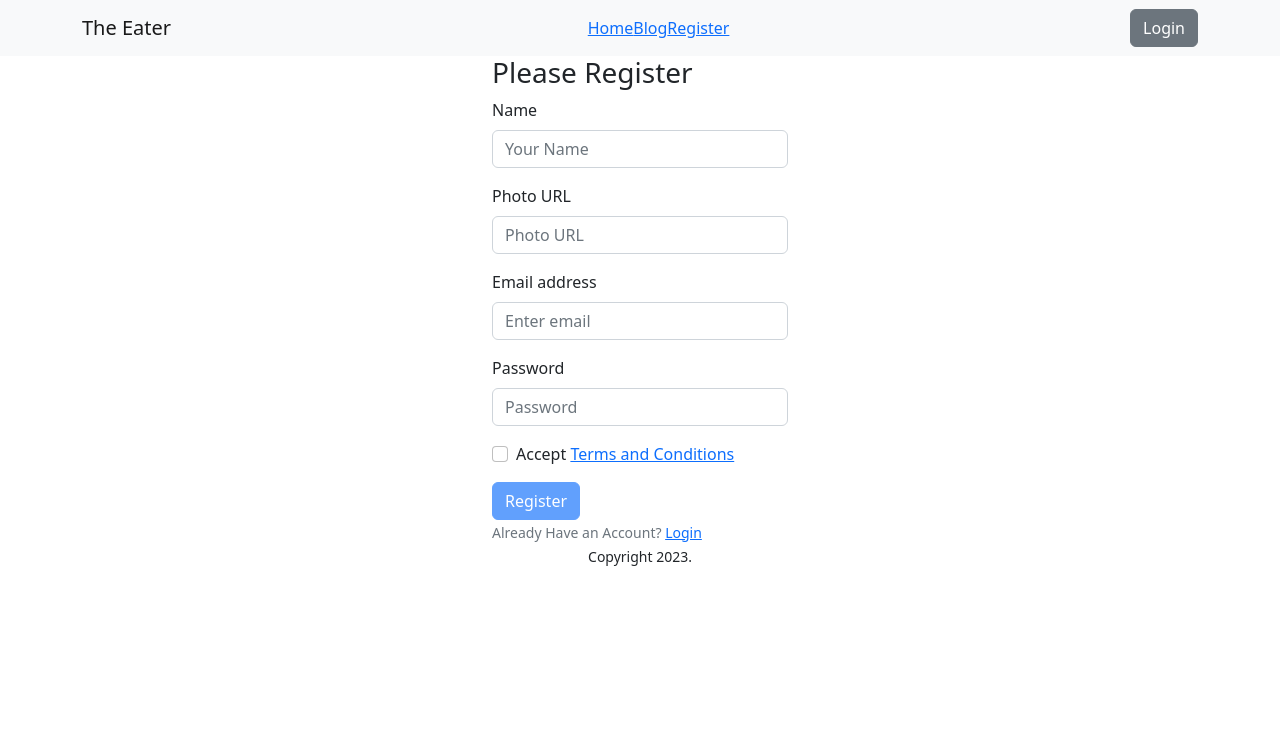
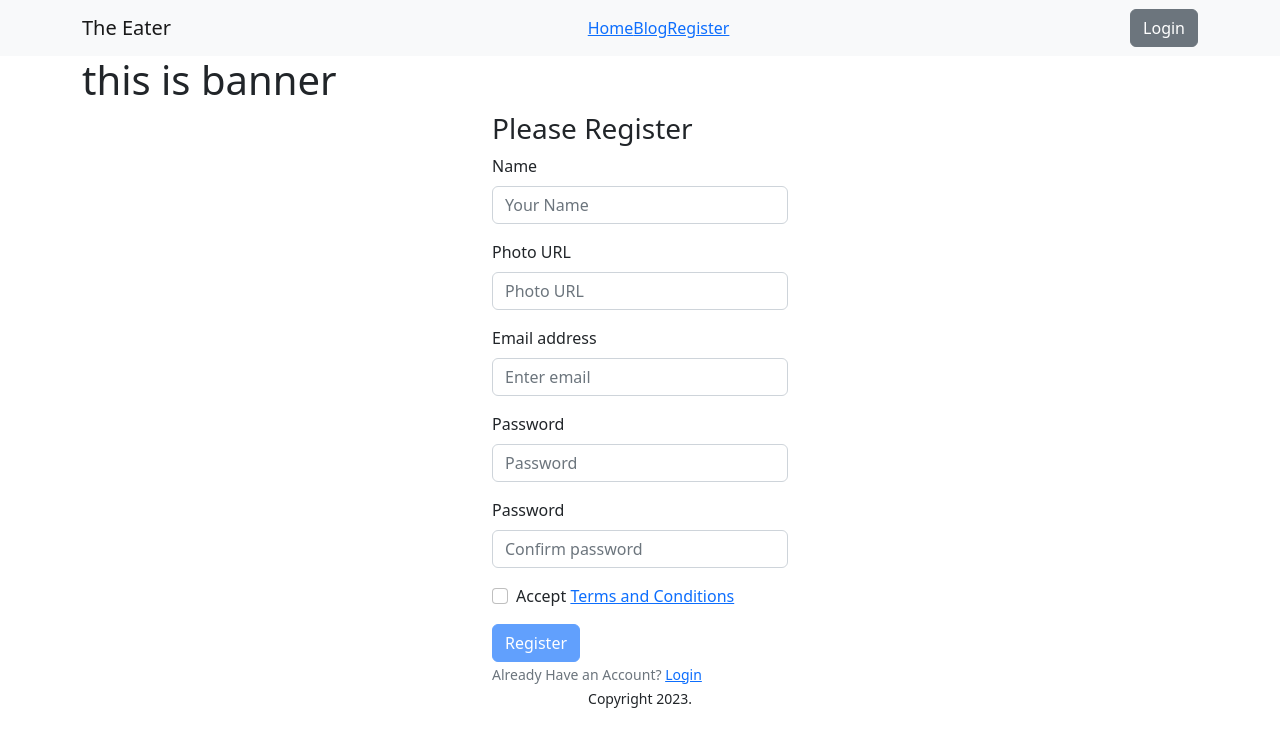
Before and after one commit to Mohammademon02/the-eater-client, a React (Vite) app: page /register in a window 1280 px wide. Shown: the top 746 px of the page. Built offline with nearby package versions, Linux system fonts and the light colour scheme; no server answers.

Commit message:
user profiel update section completed

```diff
--- a/src/Providers/AuthProvider.jsx
+++ b/src/Providers/AuthProvider.jsx
@@ -46,6 +46,7 @@ const AuthProvider = ({ children }) => {
         createUser,
         signIn,
         logOut
+
     }
 
     return (
--- a/src/layouts/Main.jsx
+++ b/src/layouts/Main.jsx
@@ -9,7 +9,7 @@ const Main = () => {
         <div>
             <Header></Header>
             <Outlet>
-                <Container>
+                {/* <Container>
                     <Row>
                         <Col sm={9}>
                             <h1>main content coming...</h1>
@@ -18,7 +18,7 @@ const Main = () => {
                             <h1>right side content coming soon...</h1>
                         </Col>
                     </Row>
-                </Container>
+                </Container> */}
             </Outlet>
             <Footer></Footer>
         </div>
--- /dev/null
+++ b/src/pages/Blog/Blog.jsx
@@ -0,0 +1,11 @@
+import React from 'react';
+
+const Blog = () => {
+    return (
+        <div>
+                <h1>Bolg page is comming</h1>
+        </div>
+    );
+};
+
+export default Blog;
--- a/src/pages/Login/Login.jsx
+++ b/src/pages/Login/Login.jsx
@@ -1,10 +1,12 @@
-import React, { useContext } from 'react';
+import React, { useContext, useState } from 'react';
 import { Button, Container, Form } from 'react-bootstrap';
 import { Link, useLocation, useNavigate } from 'react-router-dom';
 import { AuthContext } from '../../Providers/AuthProvider';
 
 
 const Login = () => {
+    const [error, setError] = useState('')
+
     const { signIn } = useContext(AuthContext);
     const navigate = useNavigate();
     const location = useLocation();
@@ -18,6 +20,7 @@ const Login = () => {
         const password = form.password.value;
         console.log(email, password);
 
+        setError('');
         signIn(email, password)
             .then(result => {
                 const loggedUser = result.user;
@@ -26,6 +29,7 @@ const Login = () => {
             })
             .catch(error => {
                 console.log(error);
+                setError(error.message);
             })
     }
 
@@ -50,11 +54,9 @@ const Login = () => {
                 <Form.Text className="text-secondary">
                     Don't Have an Account? <Link to="/register">Register</Link>
                 </Form.Text>
-                <Form.Text className="text-success">
-
-                </Form.Text>
-                <Form.Text className="text-danger">
-
+                <br />
+                <Form.Text className="text-danger fw-bold">
+                    {error}
                 </Form.Text>
             </Form>
         </Container>
--- a/src/pages/Register/Register.jsx
+++ b/src/pages/Register/Register.jsx
@@ -3,9 +3,11 @@ import { Button, Container, Form } from 'react-bootstrap';
 import { Link } from 'react-router-dom';
 import { useState } from 'react';
 import { AuthContext } from '../../Providers/AuthProvider';
+import { updateProfile } from 'firebase/auth';
 
 const Register = () => {
-    const { createUser } = useContext(AuthContext);
+    const [error, setError] = useState('')
+    const { createUser, user } = useContext(AuthContext);
     const [accepted, setAccepted] = useState(false);
 
     const handleRegister = event => {
@@ -15,16 +17,43 @@ const Register = () => {
         const photo = form.photo.value;
         const email = form.email.value;
         const password = form.password.value;
+        const confirm = form.confirm.value;
 
         console.log(name, photo, email, password)
+
+        setError('');
+        if (password !== confirm) {
+            setError('Your password did not match')
+            return
+        }
+        else if (password.length < 6) {
+            setError('Password must be 6 characters or more')
+            return
+        }
+
         createUser(email, password)
             .then(result => {
                 const createdUser = result.user;
                 console.log(createdUser);
+                setError('')
+                updateUserData(result.user, name, photo)
             })
             .catch(error => {
                 console.log(error);
+                setError(error.message);
             })
+
+        const updateUserData = (user, name, photo) => {
+            updateProfile(user,name, photo, {
+                displayName: name,
+                photoURL: photo
+            })
+                .then(() => {
+                    console.log('User profile updated')
+                }).catch((error) => {
+                    setError(error.message);
+                });
+        }
     }
 
     const handleAccepted = event => {
@@ -48,9 +77,13 @@ const Register = () => {
                     <Form.Control type="email" name='email' placeholder="Enter email" required />
                 </Form.Group>
 
-                <Form.Group className="mb-3" controlId="formBasicPassword">
+                <Form.Group className="mb-3" >
                     <Form.Label>Password</Form.Label>
                     <Form.Control type="password" name='password' placeholder="Password" required />
+                </Form.Group>
+                <Form.Group className="mb-3" >
+                    <Form.Label>Password</Form.Label>
+                    <Form.Control type="password" name='confirm' placeholder="Confirm password" required />
                 </Form.Group>
 
                 <Form.Group className="mb-3" controlId="formBasicCheckbox">
@@ -67,11 +100,9 @@ const Register = () => {
                 <Form.Text className="text-secondary">
                     Already Have an Account? <Link to="/login">Login</Link>
                 </Form.Text>
-                <Form.Text className="text-success">
-
-                </Form.Text>
-                <Form.Text className="text-danger">
-
+                <br />
+                <Form.Text className="text-danger fw-bold">
+                    {error}
                 </Form.Text>
             </Form>
         </Container>
--- a/src/routes/Routes.jsx
+++ b/src/routes/Routes.jsx
@@ -3,6 +3,7 @@ import Main from "../layouts/Main";
 import Home from "../pages/Home/Home/Home";
 import Login from "../pages/Login/Login";
 import Register from "../pages/Register/Register";
+import Blog from "../pages/Blog/Blog";
 
 
 const router = createBrowserRouter([
@@ -13,6 +14,10 @@ const router = createBrowserRouter([
             {
                 path: '/',
                 element: <Home></Home>
+            },
+            {
+                path: '/blog',
+                element: <Blog></Blog>
             },
             {
                 path: '/login',
--- a/src/shared/Header/Header.jsx
+++ b/src/shared/Header/Header.jsx
@@ -15,6 +15,7 @@ const Header = () => {
     }
 
     return (
+        <div>
             <Navbar collapseOnSelect expand="lg" bg="light" variant="light">
                 <Container>
                     <Navbar.Brand href="#home">The Eater</Navbar.Brand>
@@ -27,7 +28,12 @@ const Header = () => {
                         </Nav>
                         <Nav>
                             {
-                            user && <FaUserCircle style={{ fontSize: '40px' }}></FaUserCircle>
+                                user && <div>
+                                    {
+                                        user.photoURL ? <img className='rounded-circle' style={{ height: '40px' }} src={user.photoURL} alt="" /> :
+                                            <p><FaUserCircle style={{ fontSize: '40px' }}></FaUserCircle></p>
+                                    }
+                                </div>
                             }
 
                             {user ?
@@ -40,6 +46,10 @@ const Header = () => {
                     </Navbar.Collapse>
                 </Container>
             </Navbar>
+            <div className='container'>
+                <h1>this is banner</h1>
+            </div>
+        </div>
     );
 };
 
```
Lines whose indentation alone changed are shown as unchanged.
